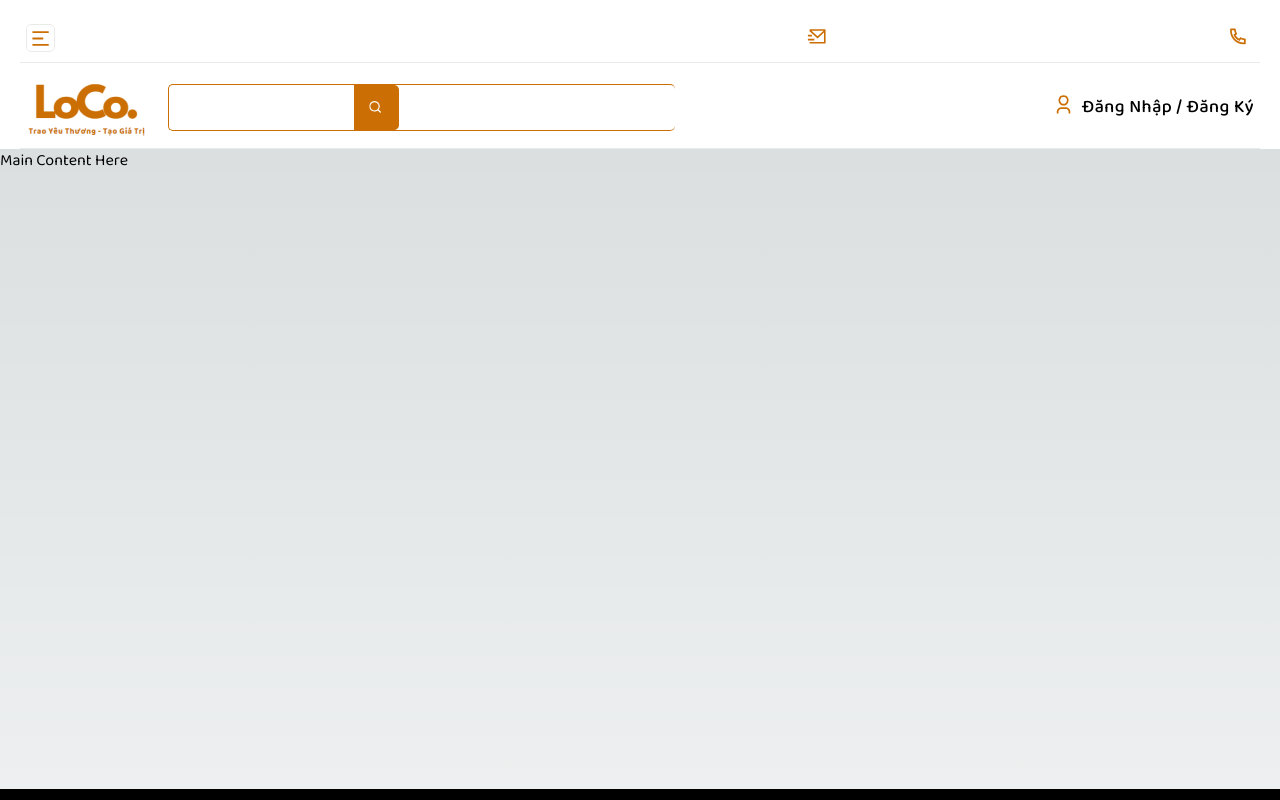
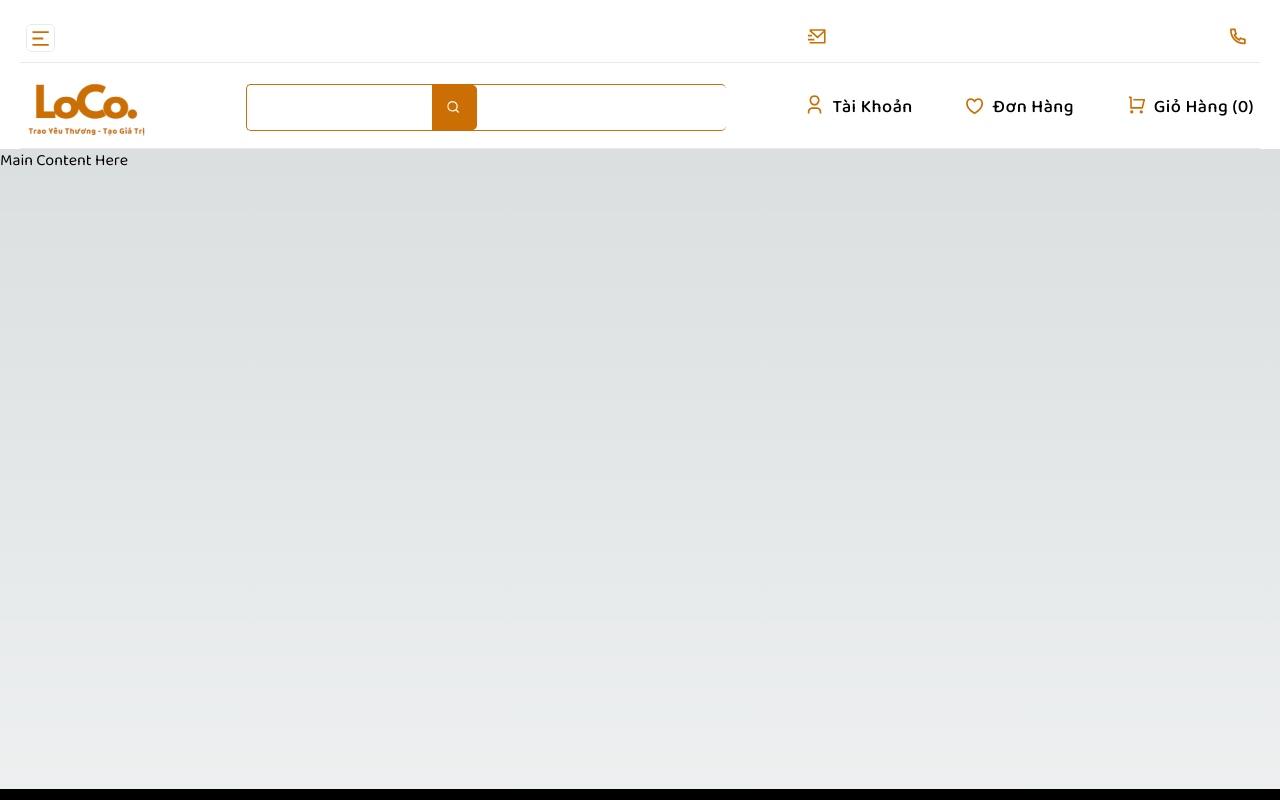
Before and after one commit to LocoEXE201/MPVI_SHOP_FE, a Next.js app: page / in a window 1280 px wide. Shown: the top 800 px of the page. Built offline with nearby package versions, Linux system fonts and the light colour scheme; a web font is replaced by a local one.

Commit message:
Update header UI

```diff
--- a/src/components/Shop/HeaderShop/HeaderShopComponent.tsx
+++ b/src/components/Shop/HeaderShop/HeaderShopComponent.tsx
@@ -27,8 +27,8 @@ const HeaderShopComponent = (props: {}) => {
   return (
     <>
       <header className="bg-white pt-[0.5rem] w-[117.563rem] flex flex-row items-start justify-center py-[0rem] px-[1.25rem] box-border max-w-full text-left text-[1.25rem] text-black font-baloo-2">
-        <div className="w-[83rem] flex flex-col items-start justify-start gap-[0.05rem] max-w-full">
-          <div className="w-[83rem] box-border flex flex-row items-center justify-between pt-[0.875rem] px-[0.375rem] pb-[0.625rem] max-w-full text-[1.125rem] text-gray-100 border-b-[1px] border-solid border-whitesmoke-300 mq450:gap-[2.063rem] mq900:gap-[4.063rem] mq1350:gap-[8.188rem]">
+        <div className="w-[78rem] flex flex-col items-start justify-start gap-[0.05rem] max-w-full">
+          <div className="w-[83rem] box-border flex flex-row items-center justify-between pt-[0.875rem] px-[0.375rem] pb-[0.625rem] max-w-full text-[1.125rem] text-black border-b-[1px] border-solid border-whitesmoke-300 gap-[5rem]">
             <div className="w-[50rem] flex flex-col items-start justify-start pt-[0.125rem] px-[0rem] pb-[0rem] box-border max-w-full">
               <div className="self-stretch flex flex-row items-center justify-between max-w-full">
                 <img
@@ -37,7 +37,7 @@ const HeaderShopComponent = (props: {}) => {
                   alt=""
                   src="/Icons/divcrcategorytoggle.svg"
                 />
-                <div className="w-[33.063rem] flex flex-col items-start justify-start px-[0rem] pb-[0rem] text-black">
+                <div className="w-[30rem] flex flex-col items-start justify-start px-[0rem] pb-[0rem] text-black">
                   <div className="flex flex-row items-center justify-start gap-[3rem] max-w-full mq1350:hidden">
                     <div
                       onClick={() => {
@@ -97,9 +97,9 @@ const HeaderShopComponent = (props: {}) => {
                     src="/Icons/mail_icon.svg"
                     style={{ transform: "translateY(-2px)" }}
                   />
-                  <div className="relative tracking-[0.48px] font-medium whitespace-nowrap mq1350:hidden">
+                  <div className="relative tracking-[1px] font-medium whitespace-nowrap mq1350:hidden">
                     <a
-                      className="links_hover self-stretch relative tracking-[0.48px] font-medium text-[inherit] [text-decoration:none] whitespace-nowrap z-[1]"
+                      className="links_hover self-stretch relative tracking-[1px] font-medium text-[inherit] [text-decoration:none] whitespace-nowrap z-[1]"
                       href={`mailto:${CORE_INFORMATION.MAIL_CONSTANT}`}
                       target="_blank"
                     >
@@ -116,9 +116,9 @@ const HeaderShopComponent = (props: {}) => {
                     src="/Icons/phone_icon.svg"
                     style={{ transform: "translateY(-2px)" }}
                   />
-                  <div className="relative tracking-[0.48px] font-medium whitespace-nowrap mq1350:hidden">
+                  <div className="relative tracking-[1px] font-medium whitespace-nowrap mq1350:hidden">
                     <a
-                      className="links_hover self-stretch relative tracking-[0.48px] font-medium text-[inherit] [text-decoration:none] whitespace-nowrap z-[1]"
+                      className="links_hover self-stretch relative tracking-[1px] font-medium text-[inherit] [text-decoration:none] whitespace-nowrap z-[1]"
                       href={`tel:${CORE_INFORMATION.PHONE_CONSTANT}`}
                       target="_blank"
                     >
@@ -130,7 +130,7 @@ const HeaderShopComponent = (props: {}) => {
             </div>
           </div>
 
-          <div className="w-[83rem] box-border flex flex-row items-center justify-between pt-[0.875rem] px-[0.375rem] pb-[0.625rem] max-w-full text-[1.125rem] text-gray-100 border-b-[1px] border-solid border-whitesmoke-300 mq450:gap-[2.063rem] mq900:gap-[4.063rem] mq1350:gap-[8.188rem]">
+          <div className="w-[83rem] box-border flex flex-row items-center justify-between pt-[0.875rem] px-[0.375rem] pb-[0.625rem] max-w-full text-[1.125rem] text-black border-b-[1px] border-solid border-whitesmoke-300 gap-[5rem]">
             <div className="w-[50rem] flex flex-col items-start justify-start pt-[0.125rem] px-[0rem] pb-[0rem] box-border max-w-full">
               <div className="self-stretch flex flex-row items-start justify-between max-w-full gap-[1.25rem]">
                 <img
@@ -142,7 +142,7 @@ const HeaderShopComponent = (props: {}) => {
                     navigateToPage(PATH_SHOP.root);
                   }}
                 />
-                <div className="overflow-hidden w-[33.063rem] flex flex-col items-start justify-start pt-[0.25rem] px-[0rem] pb-[0rem] box-border max-w-full">
+                <div className="overflow-hidden w-[30rem] flex flex-col items-start justify-start pt-[0.25rem] px-[0rem] pb-[0rem] box-border max-w-full">
                   <div
                     style={{ borderRight: "0px" }}
                     className="overflow-hidden self-stretch rounded-8xs bg-white flex flex-row items-end justify-between py-[0rem] pr-[0.125rem] pl-[0.625rem] gap-[1.25rem] border-[1px] border-solid border-chocolate"
@@ -220,8 +220,8 @@ const HeaderShopComponent = (props: {}) => {
                 </div>
               </div>
             </div>
-            <div className="min-w-[28rem] flex flex-row items-center justify-end pt-[0rem] px-[0rem] pb-[0.137rem] text-black">
-              <div className="flex flex-row items-center justify-end">
+            <div className="min-w-[28rem] flex flex-row items-center justify-between pt-[0rem] px-[0rem] pb-[0.137rem] text-black">
+              {/* <div className="flex flex-row items-center justify-end">
                 <img
                   className=" w-[1.656rem] h-[1.2rem] z-[1]"
                   alt=""
@@ -257,8 +257,9 @@ const HeaderShopComponent = (props: {}) => {
                     Đăng Ký
                   </span>
                 </div>
-              </div>
-              {/* <div className="flex flex-row items-center justify-end">
+              </div> */}
+
+              <div className="flex flex-row items-center justify-end">
                 <img
                   className=" w-[1.656rem] h-[1.2rem] z-[1]"
                   alt=""
@@ -313,7 +314,7 @@ const HeaderShopComponent = (props: {}) => {
                     {`Giỏ Hàng (0)`}
                   </span>
                 </div>
-              </div> */}
+              </div>
             </div>
           </div>
         </div>
```
